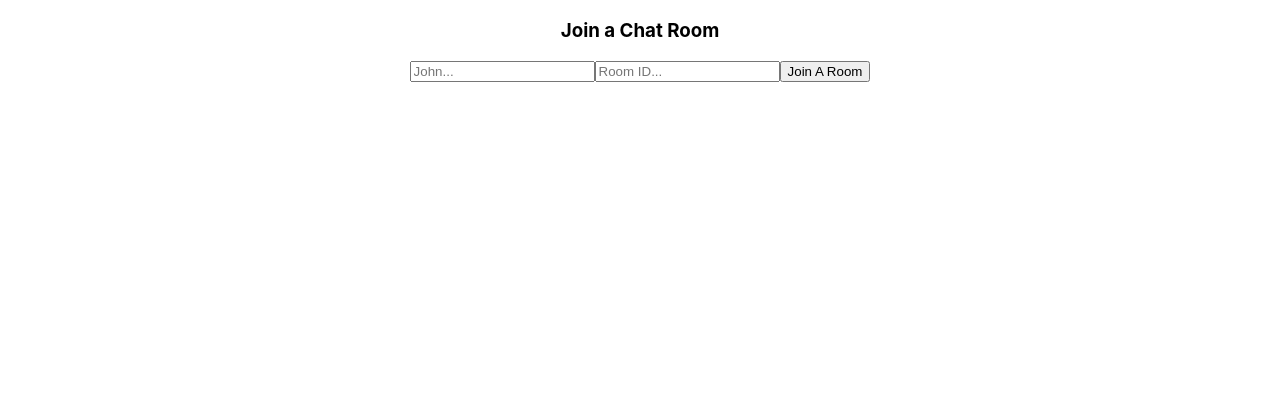
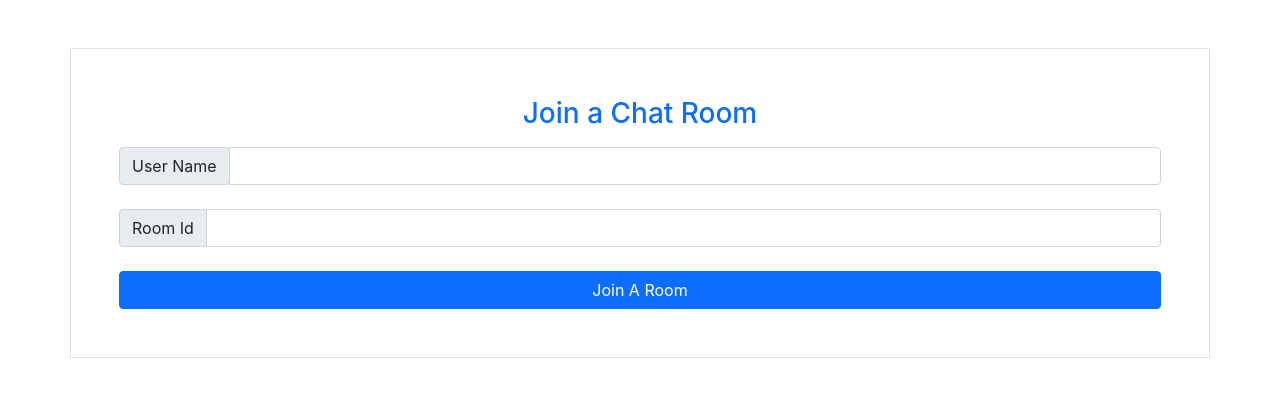
Before and after one commit to Asif-102/c8-app, a React (Create React App) app in the folder client/: page / in a window 1280 px wide. Shown: the top 396 px of the page. Built offline with nearby package versions, Linux system fonts and the light colour scheme; no server answers.

Commit message:
initial style complete

```diff
--- a/client/public/index.html
+++ b/client/public/index.html
@@ -1,14 +1,12 @@
 <!DOCTYPE html>
 <html lang="en">
+
 <head>
   <meta charset="utf-8" />
   <link rel="icon" href="%PUBLIC_URL%/favicon.ico" />
   <meta name="viewport" content="width=device-width, initial-scale=1" />
   <meta name="theme-color" content="#000000" />
-    <meta
-      name="description"
-      content="Web site created using create-react-app"
-    />
+  <meta name="description" content="Web site created using create-react-app" />
   <link rel="apple-touch-icon" href="%PUBLIC_URL%/logo192.png" />
   <!--
       manifest.json provides metadata used when your web app is installed on a
@@ -25,7 +23,12 @@
       Learn how to configure a non-root public URL by running `npm run build`.
     -->
   <title>c8 app</title>
+
+  <link href="https://cdn.jsdelivr.net/npm/bootstrap@5.1.3/dist/css/bootstrap.min.css" rel="stylesheet"
+    integrity="sha384-1BmE4kWBq78iYhFldvKuhfTAU6auU8tT94WrHftjDbrCEXSU1oBoqyl2QvZ6jIW3" crossorigin="anonymous">
+
 </head>
+
 <body>
   <noscript>You need to enable JavaScript to run this app.</noscript>
   <div id="root"></div>
@@ -39,5 +42,18 @@
       To begin the development, run `npm start` or `yarn start`.
       To create a production bundle, use `npm run build` or `yarn build`.
     -->
+
+  <script src="https://cdn.jsdelivr.net/npm/bootstrap@5.1.3/dist/js/bootstrap.bundle.min.js"
+    integrity="sha384-ka7Sk0Gln4gmtz2MlQnikT1wXgYsOg+OMhuP+IlRH9sENBO0LRn5q+8nbTov4+1p"
+    crossorigin="anonymous"></script>
+
+  <script src="https://cdn.jsdelivr.net/npm/@popperjs/core@2.10.2/dist/umd/popper.min.js"
+    integrity="sha384-7+zCNj/IqJ95wo16oMtfsKbZ9ccEh31eOz1HGyDuCQ6wgnyJNSYdrPa03rtR1zdB"
+    crossorigin="anonymous"></script>
+  <script src="https://cdn.jsdelivr.net/npm/bootstrap@5.1.3/dist/js/bootstrap.min.js"
+    integrity="sha384-QJHtvGhmr9XOIpI6YVutG+2QOK9T+ZnN4kzFN1RtK3zEFEIsxhlmWl5/YESvpZ13"
+    crossorigin="anonymous"></script>
+
 </body>
+
 </html>
--- a/client/src/App.js
+++ b/client/src/App.js
@@ -20,26 +20,38 @@ function App() {
   }
 
   return (
-    <div className="App">
+    <div>
 
       {
         !showChat ?
-          <div>
-            <h3>Join a Chat Room</h3>
+          <div className="container d-grid gap-2 mt-5 p-5 border">
+            <h3 className="text-primary text-center">Join a Chat Room</h3>
 
+            <div className="input-group mb-3">
+              <div className="input-group-prepend">
+                <span className="input-group-text" id="inputGroup-sizing-default">User Name</span>
+              </div>
               <input
                 type="text"
-              placeholder="John..."
+                className="form-control" aria-label="Default"
+                aria-describedby="inputGroup-sizing-default"
                 onChange={(event) => setUserName(event.target.value)}
               />
+            </div>
 
+            <div className="input-group mb-3">
+              <div className="input-group-prepend">
+                <span className="input-group-text" id="inputGroup-sizing-default">Room Id</span>
+              </div>
               <input
               type="text"
-              placeholder="Room ID..."
+              className="form-control" aria-label="Default"
+              aria-describedby="inputGroup-sizing-default"
               onChange={(event) => setRoom(event.target.value)}
             />
+            </div>
 
-            <button onClick={joinRoom}>Join A Room</button>
+            <button onClick={joinRoom} className="btn btn-primary">Join A Room</button>
           </div> :
           <Chat socket={socket} userName={userName} room={room} />
       }
--- a/client/src/components/Chat/Chat.js
+++ b/client/src/components/Chat/Chat.js
@@ -1,4 +1,5 @@
 import React, { useEffect, useState } from 'react'
+import "./Chat.css";
 
 const Chat = ({ socket, userName, room }) => {
 
@@ -35,7 +36,10 @@ const Chat = ({ socket, userName, room }) => {
             </div>
             <div className='chat-body'>
                 {
-                    messageList.map((messageData, index) => <h1 key={index}>{messageData.message}</h1>)
+                    messageList.map((messageData, index) => (<div key={index} className={(userName === messageData.author)?"you":"other"}>
+                            <h5>{messageData.message}</h5>
+                            <p>{messageData.author} <small>{messageData.time}</small></p>
+                    </div>))
                 }
             </div>
             <div className='chat-footer'>
```
Also changed, not shown: client/src/components/Chat/Chat.css (added). Lines whose indentation alone changed are shown as unchanged.
